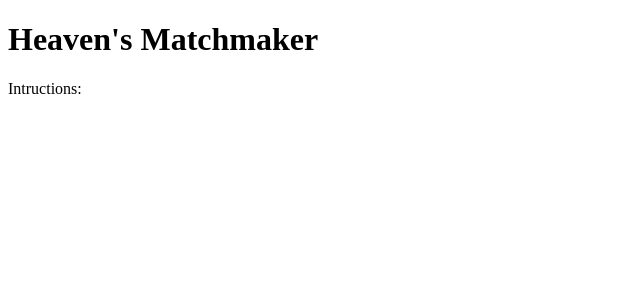
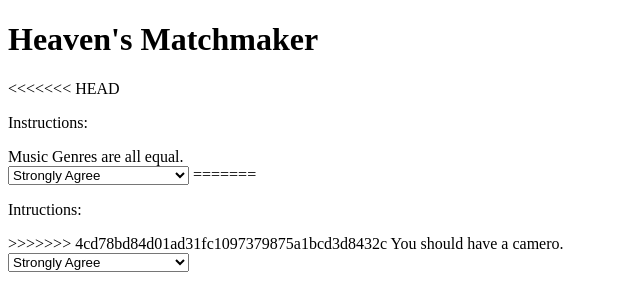
Before and after one commit to Bebopx10/matchmaker, a plain HTML site: page index.html in a window 1280 px wide. Shown: the whole page, without its empty margins (0-640 px from the left). Drawn offline with Linux system fonts and the light colour scheme.

Commit message:
update files

```diff
--- a/index.html
+++ b/index.html
@@ -1,4 +1,5 @@
 <!DOCTYPE html>
+<html lang="en">
 <html>
   <head>
     <title>Matchmaker</title>
@@ -6,7 +7,27 @@
 <body>
 
   <h1>Heaven's Matchmaker</h1>
+<<<<<<< HEAD
+  <p>Instructions:</p>
+  <label>Music Genres are all equal.</label><br />
+	<select id="q1">
+		<option value="5">Strongly Agree</option>
+		<option value="4">Agree</option>
+		<option value="3">Neither agree nor disagree</option>
+		<option value="2">Disagree</option>
+		<option value="1">Strongly Disagree</option>
+	</select>
+=======
   <p>Intructions:</p>
+>>>>>>> 4cd78bd84d01ad31fc1097379875a1bcd3d8432c
 
+  <label>You should have a camero.</label><br />
+	<select id="q1">
+		<option value="5">Strongly Agree</option>
+		<option value="4">Agree</option>
+		<option value="3">Neither agree nor disagree</option>
+		<option value="2">Disagree</option>
+		<option value="1">Strongly Disagree</option>
+	</select>
 </body>
 </html>
```
Also changed, not shown: 1 other file.
